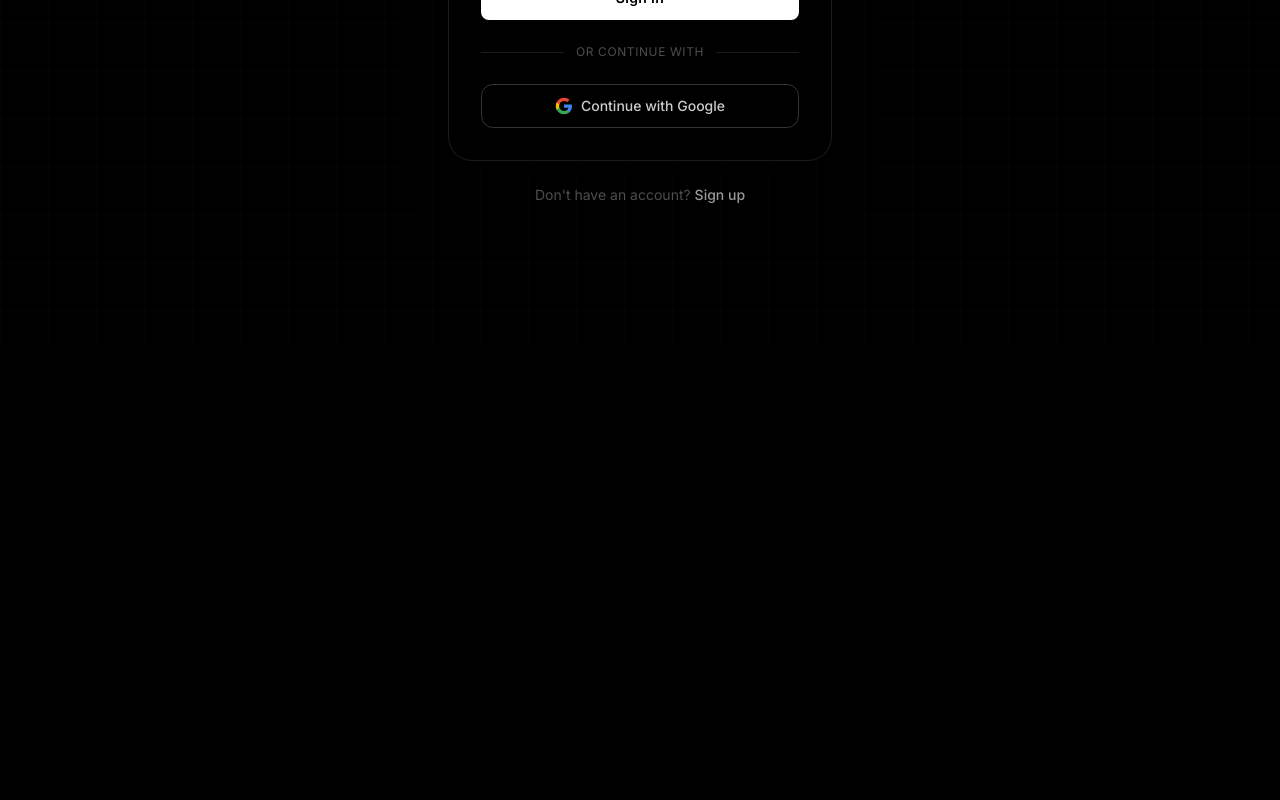
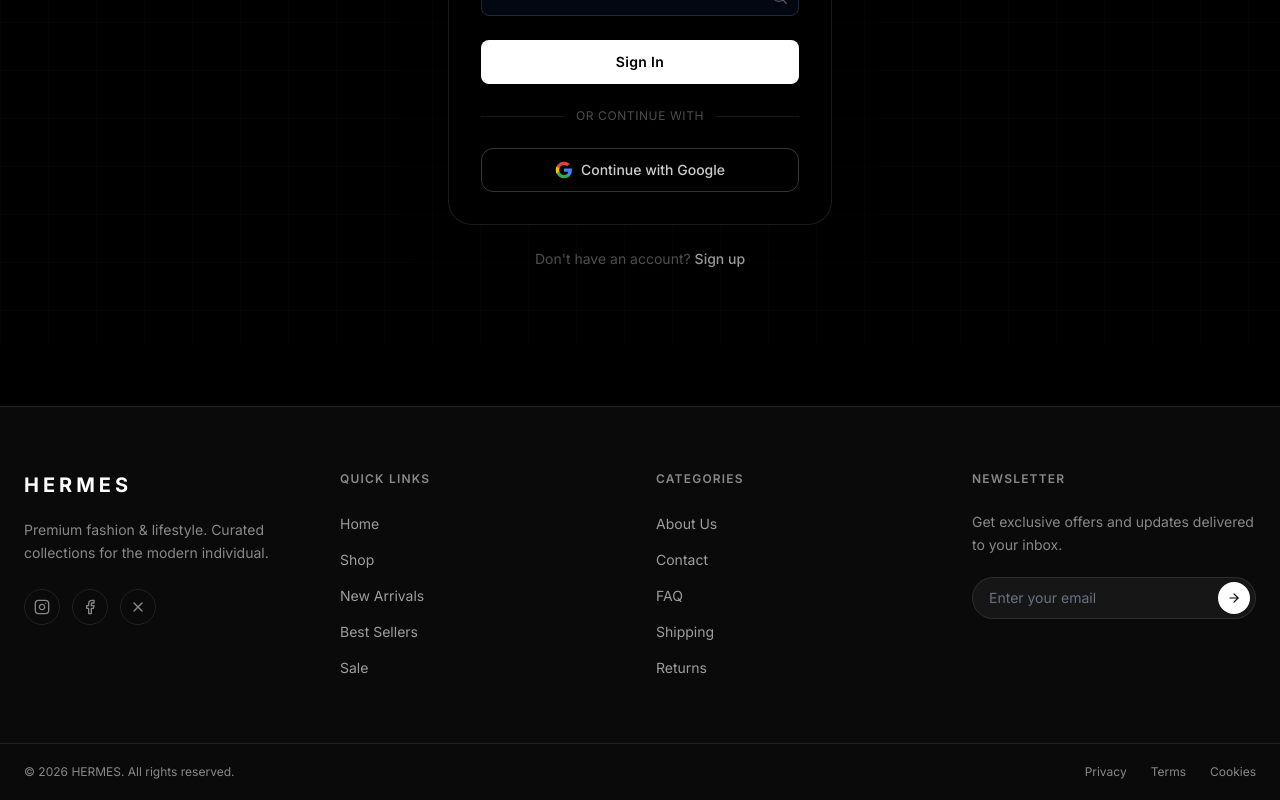
Before and after one commit to XDR-SAM/nextHermes, a Next.js app: page /login in a window 1280 px wide. Shown: the part 458-1258 px from the top of the page. Before the commit the page ends 800 px from the top, so only its background shows below. Built offline with nearby package versions, Linux system fonts and the light colour scheme; no server answers.

Commit message:
feat: rewrite root layout with Inter font, theme provider, navbar and footer

```diff
--- a/src/app/layout.tsx
+++ b/src/app/layout.tsx
@@ -1,6 +1,9 @@
 import type { Metadata } from "next";
 import { Inter } from "next/font/google";
 import "./globals.css";
+import { ThemeProvider } from "@/components/theme-provider";
+import { Navbar } from "@/components/navbar";
+import { Footer } from "@/components/footer";
 
 const inter = Inter({
   subsets: ["latin"],
@@ -8,8 +11,11 @@ const inter = Inter({
 });
 
 export const metadata: Metadata = {
-  title: "Create Next App",
-  description: "Generated by create next app",
+  title: "Hermes - Premium Fashion & Electronics",
+  description: "Premium fashion & lifestyle. Curated collections for the modern individual.",
+  icons: {
+    icon: "/favicon.ico",
+  },
 };
 
 export default function RootLayout({
@@ -18,8 +24,16 @@ export default function RootLayout({
   children: React.ReactNode;
 }>) {
   return (
-    <html lang="en" className={`${inter.variable} h-full antialiased`}>
-      <body className="min-h-full flex flex-col">{children}</body>
+    <html lang="en" className={`${inter.variable} h-full antialiased`} suppressHydrationWarning>
+      <body className="min-h-full flex flex-col">
+        <ThemeProvider>
+          <Navbar />
+          <main className="flex-1 pt-16">
+            {children}
+          </main>
+          <Footer />
+        </ThemeProvider>
+      </body>
     </html>
   );
 }
--- /dev/null
+++ b/src/components/theme-provider.tsx
@@ -0,0 +1,15 @@
+"use client";
+
+import { useEffect } from "react";
+import { useThemeStore } from "@/store/theme-store";
+
+export function ThemeProvider({ children }: { children: React.ReactNode }) {
+  const theme = useThemeStore((s) => s.theme);
+
+  useEffect(() => {
+    // Ensure data-theme is set on html element
+    document.documentElement.setAttribute("data-theme", theme);
+  }, [theme]);
+
+  return <>{children}</>;
+}
```
